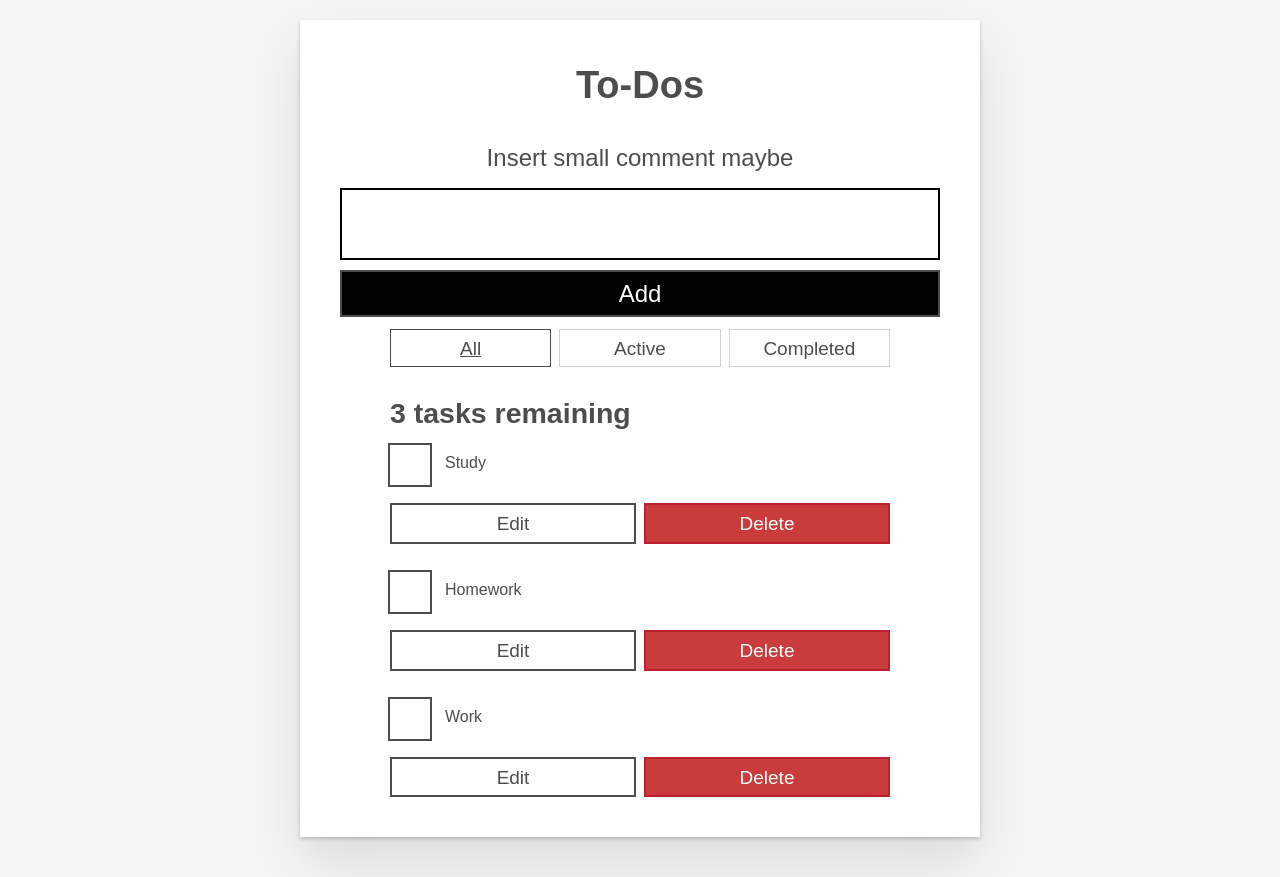
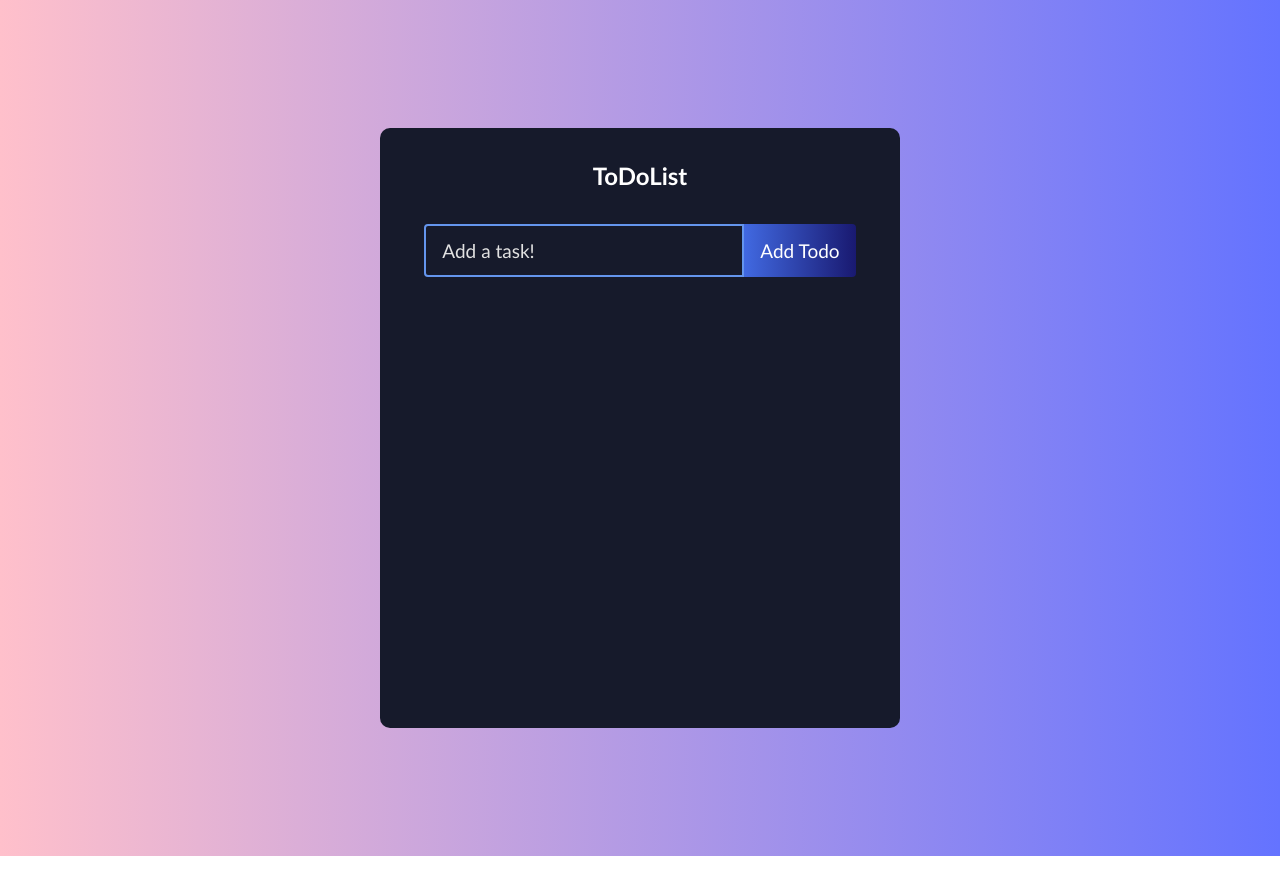
Before and after one commit to linam616/rplannerg, a React (Create React App) app in the folder Project/rplannerg/: page / in a window 1280 px wide. After the commit the page ends 856 px from the top, so only its background shows below. Built offline with nearby package versions, Linux system fonts and the light colour scheme.

Commit message:
30% finished design + button to add tasks work, icons broken though

```diff
--- /dev/null
+++ b/Project/rplannerg/src/App.css
@@ -0,0 +1,147 @@
+* {
+    box-sizing: border-box;
+    margin: 0;
+    padding: 0;
+    font-family: 'Trebuchet MS', 'Lucida Sans Unicode', 'Lucida Grande',
+      'Lucida Sans', Arial, sans-serif;
+  }
+
+  body {
+    background: linear-gradient(
+      90deg,
+      rgba(255,192,203, 1) 0%,
+      rgba(100, 115, 255, 1) 100%
+    );
+  }
+  .todo-app {
+    display: flex;
+    flex-direction: column;
+    justify-content: start;
+    width: 520px;
+    min-height: 600px;
+    background: #161a2b;
+    text-align: center;
+    margin: 128px auto;
+    border-radius: 10px;
+    padding-bottom: 32px;
+  }
+
+  h1 {
+    margin: 32px 0;
+    color: #fff;
+    font-size: 24px;
+  }
+
+  .complete {
+    text-decoration: line-through;
+    opacity: 0.4;
+  }
+
+  .todo-form {
+    margin-bottom: 32px;
+  }
+
+  .todo-input {
+    padding: 14px 32px 14px 16px;
+    border-radius: 4px 0 0 4px;
+    border: 2px solid #6495ED;
+    outline: none;
+    width: 320px;
+    background: transparent;
+    color: #fff;
+  }
+
+  .todo-input::placeholder {
+    color: #e2e2e2;
+  }
+
+  .todo-button {
+    padding: 16px;
+    border: none;
+    border-radius: 0 4px 4px 0;
+    cursor: pointer;
+    outline: none;
+    background: linear-gradient(
+      90deg,
+      rgba(65, 105, 225, 1) 0%,
+      rgba(25, 25, 112, 1) 100%
+    );
+    color: #fff;
+    text-transform: capitalize;
+  }
+
+  .todo-input.edit {
+    border: 2px solid #149fff;
+  }
+
+  .todo-button.edit {
+    background: linear-gradient(
+      90deg,
+      rgba(20, 159, 255, 1) 0%,
+      rgba(17, 122, 255, 1) 100%
+    );
+    padding: 16px 22px;
+  }
+
+  .todo-container {
+    display: flex;
+    flex-direction: row;
+    position: relative;
+  }
+
+  .todo-row {
+    display: flex;
+    justify-content: space-between;
+    align-items: center;
+    margin: 4px auto;
+    color: #fff;
+    background: linear-gradient(
+      90deg,
+      rgba(95, 158, 160, 1) 0%,
+      rgba(17, 122, 255, 1) 100%
+    );
+
+    padding: 16px;
+    border-radius: 5px;
+    width: 90%;
+  }
+
+  .todo-row:nth-child(4n) {
+    background: linear-gradient(
+      90deg,
+      rgba(95, 158, 160, 1) 0%,
+      rgba(17, 122, 255, 1) 100%
+    );
+  }
+/*
+  .todo-row:nth-child(4n + 2) {
+    background: linear-gradient(
+      90deg,
+      rgba(255, 12, 241, 1) 0%,
+      rgba(250, 0, 135, 1) 100%
+    );
+  }
+
+  .todo-row:nth-child(4n + 3) {
+    background: linear-gradient(
+      90deg,
+      rgba(95, 158, 160, 1) 0%,
+      rgba(17, 122, 255, 1) 100%
+    );
+  }
+  */
+  .icons {
+    display: flex;
+    align-items: center;
+    font-size: 24px;
+    cursor: pointer;
+  }
+
+  .delete-icon {
+    margin-right: 5px;
+    color: #fff;
+  }
+
+  .edit-icon {
+    color: #fff;
+  }
--- a/Project/rplannerg/src/App.js
+++ b/Project/rplannerg/src/App.js
@@ -1,61 +1,13 @@
-import React, { Component } from "react";
-import Todo from ".";
+import React from 'react';
+import './App.css';
+import TodoList from './components/TodoList';
 
-class App extends Component {
-  render() {
-    return todo();
-  }
-}
-
-function todo(props) {
+function App() {
   return (
-    <div className="todoapp stack-large">
-      <h1>To-Dos</h1>
-      <form>
-        <h2 className="label-wrapper">
-          <label htmlFor="new-todo-input" className="label__lg">
-            Insert small comment maybe
-          </label>
-        </h2>
-        <input
-          type="text"
-          id="new-todo-input"
-          className="input input__lg"
-          name="text"
-          autoComplete="off"
-        />
-        <button type="submit" className="btn btn__primary btn__lg">
-          Add
-        </button>
-      </form>
-      <div className="filters btn-group stack-exception">
-        <button type="button" className="btn toggle-btn" aria-pressed="true">
-          <span className="visually-hidden">Show </span>
-          <span>all</span>
-          <span className="visually-hidden"> tasks</span>
-        </button>
-        <button type="button" className="btn toggle-btn" aria-pressed="false">
-          <span className="visually-hidden">Show </span>
-          <span>Active</span>
-          <span className="visually-hidden"> tasks</span>
-        </button>
-        <button type="button" className="btn toggle-btn" aria-pressed="false">
-          <span className="visually-hidden">Show </span>
-          <span>Completed</span>
-          <span className="visually-hidden"> tasks</span>
-        </button>
-      </div>
-      <h2 id="list-heading">3 tasks remaining</h2>
-      <ul
-        role="list"
-        className="todo-list stack-large stack-exception"
-        aria-labelledby="list-heading"
-      >
-        <Todo name = "Study"/>
-        <Todo name = "Homework"/>
-        <Todo name = "Work"/>
-      </ul>
+    <div className='todo-app'>
+      <TodoList />
     </div>
   );
 }
+
 export default App;
--- /dev/null
+++ b/Project/rplannerg/src/components/Todo.js
@@ -0,0 +1,45 @@
+import React, { useState } from "react";
+import TodoForm from "./TodoForm";
+
+const Todo = ({ todos, completeTodo, removeTodo, updateTodo }) => {
+  const [edit, setEdit] = useState({
+    id: null,
+    value: "",
+  });
+
+  const submitUpdate = (value) => {
+    updateTodo(edit.id, value);
+    setEdit({
+      id: null,
+      value: "",
+    });
+  };
+
+  if (edit.id) {
+    return <TodoForm edit={edit} onSubmit={submitUpdate} />;
+  }
+// icons don't work for some reason !! fix please
+  return todos.map((todo, index) => (
+    <div
+      className={todo.isComplete ? "todo-row complete" : "todo-row"}
+      key={index}
+    >
+      <div key={todo.id} onClick={() => completeTodo(todo.id)}>
+        {todo.text}
+      </div>
+      <div className="icons">
+        <i
+          class="far fa-arrow-alt-circle-right"
+          onClick={() => removeTodo(todo.id)}
+          className="delete-icon"
+        ></i>
+        <i
+          onClick={() => setEdit({ id: todo.id, value: todo.text })}
+          className="edit-icon"
+        ></i>
+      </div>
+    </div>
+  ));
+};
+
+export default Todo;
--- /dev/null
+++ b/Project/rplannerg/src/components/TodoForm.js
@@ -0,0 +1,61 @@
+import React, { useState, useEffect, useRef } from 'react';
+
+function TodoForm(props) {
+  const [input, setInput] = useState(props.edit ? props.edit.value : '');
+
+  const inputRef = useRef(null);
+
+  useEffect(() => {
+    inputRef.current.focus();
+  });
+
+  const handleChange = e => {
+    setInput(e.target.value);
+  };
+
+  const handleSubmit = e => {
+    e.preventDefault();
+
+    props.onSubmit({
+      id: Math.floor(Math.random() * 10000),
+      text: input
+    });
+    setInput('');
+  };
+
+  return (
+    <form onSubmit={handleSubmit} className='todo-form'>
+      {props.edit ? (
+        <>
+          <input
+            placeholder='Update your item'
+            value={input}
+            onChange={handleChange}
+            name='text'
+            ref={inputRef}
+            className='todo-input edit'
+          />
+          <button onClick={handleSubmit} className='todo-button edit'>
+            Update
+          </button>
+        </>
+      ) : (
+        <>
+          <input
+            placeholder='Add a task!'
+            value={input}
+            onChange={handleChange}
+            name='text'
+            className='todo-input'
+            ref={inputRef}
+          />
+          <button onClick={handleSubmit} className='todo-button'>
+            Add todo
+          </button>
+        </>
+      )}
+    </form>
+  );
+}
+
+export default TodoForm;
--- /dev/null
+++ b/Project/rplannerg/src/components/TodoList.js
@@ -0,0 +1,57 @@
+import React, { useState } from 'react';
+import TodoForm from './TodoForm';
+import Todo from './Todo';
+
+function TodoList() {
+  const [todos, setTodos] = useState([]);
+
+  const addTodo = todo => {
+    if (!todo.text || /^\s*$/.test(todo.text)) {
+      return;
+    }
+
+    const newTodos = [todo, ...todos];
+
+    setTodos(newTodos);
+    console.log(...todos);
+  };
+
+  const updateTodo = (todoId, newValue) => {
+    if (!newValue.text || /^\s*$/.test(newValue.text)) {
+      return;
+    }
+
+    setTodos(prev => prev.map(item => (item.id === todoId ? newValue : item)));
+  };
+
+  const removeTodo = id => {
+    const removedArr = [...todos].filter(todo => todo.id !== id);
+
+    setTodos(removedArr);
+  };
+
+  const completeTodo = id => {
+    let updatedTodos = todos.map(todo => {
+      if (todo.id === id) {
+        todo.isComplete = !todo.isComplete;
+      }
+      return todo;
+    });
+    setTodos(updatedTodos);
+  };
+
+  return (
+    <>
+      <h1>ToDoList</h1>
+      <TodoForm onSubmit={addTodo} />
+      <Todo
+        todos={todos}
+        completeTodo={completeTodo}
+        removeTodo={removeTodo}
+        updateTodo={updateTodo}
+      />
+    </>
+  );
+}
+
+export default TodoList;
--- a/Project/rplannerg/src/index.js
+++ b/Project/rplannerg/src/index.js
@@ -1,36 +1,15 @@
-import React from 'react';
-import ReactDOM from 'react-dom';
-import './index.css';
-import App from './App';
-import reportWebVitals from './reportWebVitals';
+import React from "react";
+import ReactDOM from "react-dom";
+import "./index.css";
+import App from "./App";
+import reportWebVitals from "./reportWebVitals";
 
 ReactDOM.render(
   <React.StrictMode>
     <App />
   </React.StrictMode>,
-  document.getElementById('root')
+  document.getElementById("root")
 );
-
-export default function Todo(props) {
-  return (
-    <li className="todo stack-small">
-      <div className="c-cb">
-        <input id="todo-0" type="checkbox" defaultChecked={true} />
-        <label className="todo-label" htmlFor="todo-0">
-          {props.name}
-        </label>
-      </div>
-      <div className="btn-group">
-        <button type="button" className="btn">
-          Edit <span className="visually-hidden">{props.name}</span>
-        </button>
-        <button type="button" className="btn btn__danger">
-          Delete <span className="visually-hidden">{props.name}</span>
-        </button>
-      </div>
-    </li>
-  );
-}
 
 // If you want to start measuring performance in your app, pass a function
 // to log results (for example: reportWebVitals(console.log))
```
Also changed, not shown: Project/rplannerg/src/logo.svg (deleted).
